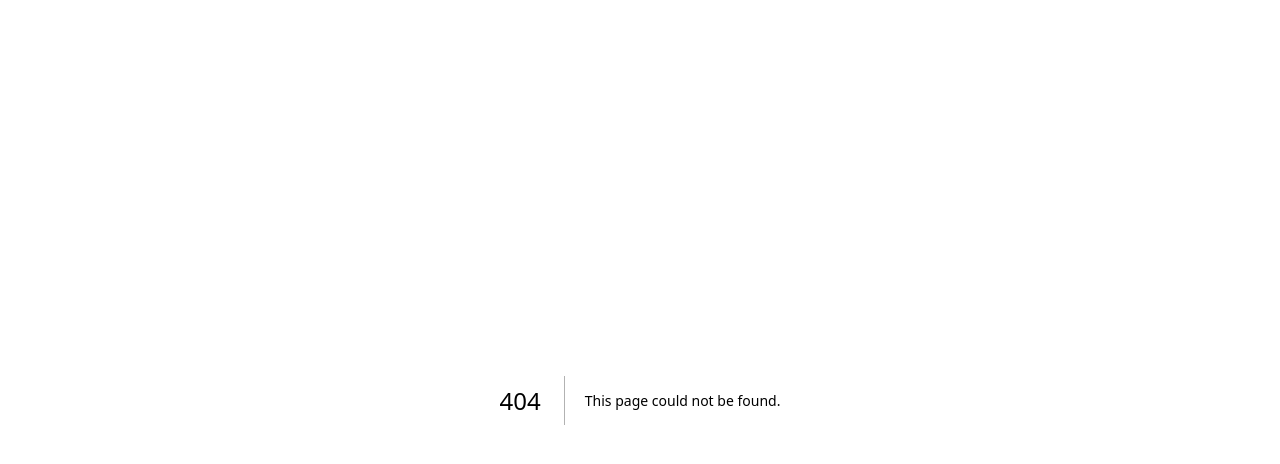
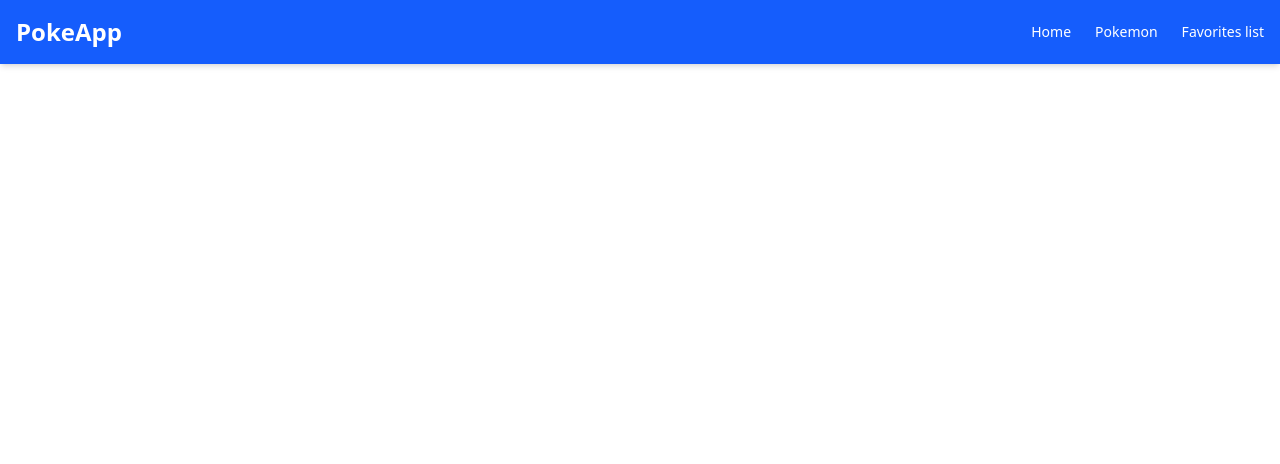
Before and after one commit to Arzubide/TEST, a Next.js app: page /favorites in a window 1280 px wide. Before the commit this address had no page. Shown: the top 464 px of the page. Built offline with nearby package versions, Linux system fonts and the light colour scheme.

Commit message:
se agrega header a las pestañas

```diff
--- a/app/components/Header.tsx
+++ b/app/components/Header.tsx
@@ -1,7 +1,32 @@
+"use client";
 import Link from "next/link";
 
+
 export default function Header() {
-  return (
-    <div></div>
-  )
+
+    return (
+        <>
+            <header className="bg-blue-600 text-white p-4 shadow-md sticky top-0 z-50">
+                <div className="container mx-auto flex justify-between items-center">
+
+                    <Link href="/" className="text-2xl font-bold hover:text-blue-200 transition">
+                        PokeApp
+                    </Link>
+
+                    <nav className="flex gap-6 items-center">
+                        <Link href="/" className="hover:underline text-sm font-medium">
+                            Home
+                        </Link>
+                        <Link href="/pokemon" className="hover:underline text-sm font-medium">
+                            Pokemon
+                        </Link>
+                        <Link href="/favorites" className="hover:underline text-sm font-medium">
+                            Favorites list
+                        </Link>
+
+                    </nav>
+                </div>
+            </header>
+        </>
+    )
 }
--- a/app/components/PokemonDetailCard.tsx
+++ b/app/components/PokemonDetailCard.tsx
@@ -3,6 +3,7 @@ import Link from "next/link";
 import {PokemonDetail} from "@/app/schemas/pokemonSchemas";
 import {useState,useEffect} from "react";
 import {usePokemonState} from "@/app/store/store";
+import Header from "@/app/components/Header";
 
 
 interface PokemonDetailCardProps {
@@ -22,6 +23,7 @@ export default function PokemonDetailCard({ pokemon }: PokemonDetailCardProps) {
 
         return (
         <>
+            <Header/>
             <div className="flex flex-col items-center justify-center min-h-screen p-8">
                 <div className="bg-white shadow-xl rounded-lg p-8 max-w-sm w-full text-center border">
 
--- /dev/null
+++ b/app/favorites/page.tsx
@@ -0,0 +1,10 @@
+import Header from "@/app/components/Header";
+
+export default function page() {
+
+    return (
+        <>
+            <Header/>
+        </>
+    )
+}
--- a/app/page.tsx
+++ b/app/page.tsx
@@ -6,7 +6,7 @@ export default function page() {
           <main className="flex min-h-screen flex-col items-center justify-center p-24 bg-gradient-to-br from-blue-50 to-indigo-100">
               <div className="text-center space-y-6 max-w-2xl">
                   <h1 className="text-6xl font-extrabold text-blue-900 tracking-tight">
-                      PokeApp <span className="text-blue-600">Next</span>
+                      PokeApp
                   </h1>
 
                   <div className="pt-8">
@@ -14,7 +14,7 @@ export default function page() {
                           href="/pokemon"
                           className="inline-flex items-center justify-center px-8 py-4 text-lg font-bold text-white transition-all duration-200 bg-blue-600 rounded-full hover:bg-blue-700 hover:scale-105 shadow-lg hover:shadow-xl"
                       >
-                          Entrar a la Pokedex →
+                          API →
                       </Link>
                   </div>
               </div>
--- a/app/pokemon/page.tsx
+++ b/app/pokemon/page.tsx
@@ -1,5 +1,6 @@
 import Link from "next/link";
 import {getPokemons} from "@/app/Services/recipieServices";
+import Header from "@/app/components/Header";
 
 
 export default async function PokemonPage() {
@@ -7,6 +8,7 @@ export default async function PokemonPage() {
 
     return (
         <>
+            <Header/>
             {data.results.map((pokemon) => {
                 return (
                     <div key={pokemon.name}>
@@ -24,25 +26,3 @@ export default async function PokemonPage() {
         </>
     )
 }
-
-
-
-    // {data.results.map((pokemon, index) => {
-    //     // Un pequeño truco para sacar el ID de la URL y usarlo (opcional, pero ayuda)
-    //     // url ejemplo: https://pokeapi.co/api/v2/pokemon/1/
-    //     const id = pokemon.url.split('/').filter(Boolean).pop();
-    //
-    //     return (
-    //         <div key={pokemon.name} className="border border-gray-200 rounded-lg p-4 shadow-sm hover:shadow-md transition-shadow">
-    //             <p className="text-gray-500 text-xs mb-2">#{id}</p>
-    //             <h2 className="text-xl font-semibold capitalize mb-4">{pokemon.name}</h2>
-    //
-    //             <Link
-    //                 href={`/pokemon/${pokemon.name}`}
-    //                 className="inline-block bg-blue-600 text-white px-4 py-2 rounded hover:bg-blue-700 text-sm font-medium"
-    //             >
-    //                 Ver detalles
-    //             </Link>
-    //         </div>
-    //     )
-    // })}
```
